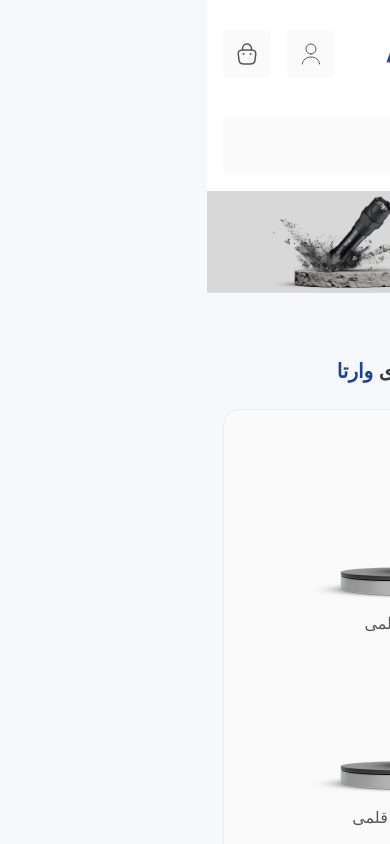
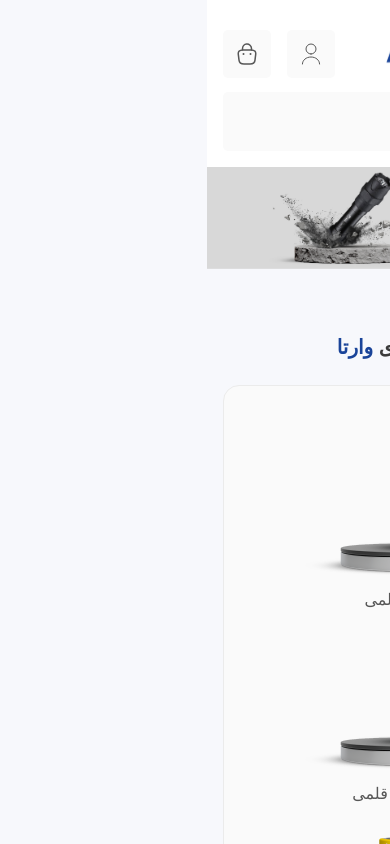
Before and after one commit to mahyarErshad/anaram-react, a React (Create React App) app: page / in a window 390 px wide. Shown: the top 844 px of the page. Built offline with nearby package versions, Linux system fonts and the light colour scheme; a web font is replaced by a local one.

Commit message:
Gap will be decreased in max md screens

```diff
--- a/src/Components/Header/HeaderWrapper/HeaderWrapper.jsx
+++ b/src/Components/Header/HeaderWrapper/HeaderWrapper.jsx
@@ -4,7 +4,7 @@ import HeaderNavBars from "../HeaderNavBars/HeaderNavBars";
 
 function HeaderWrapper() {
   return (
-    <header className="pt-4 px-4 flex flex-col gap-6 bg-white">
+    <header className="pt-4 px-4 flex flex-col max-md:gap-0 md:gap-6 bg-white">
       <HeaderActionSection />
       <HeaderNavBars />
     </header>
```
